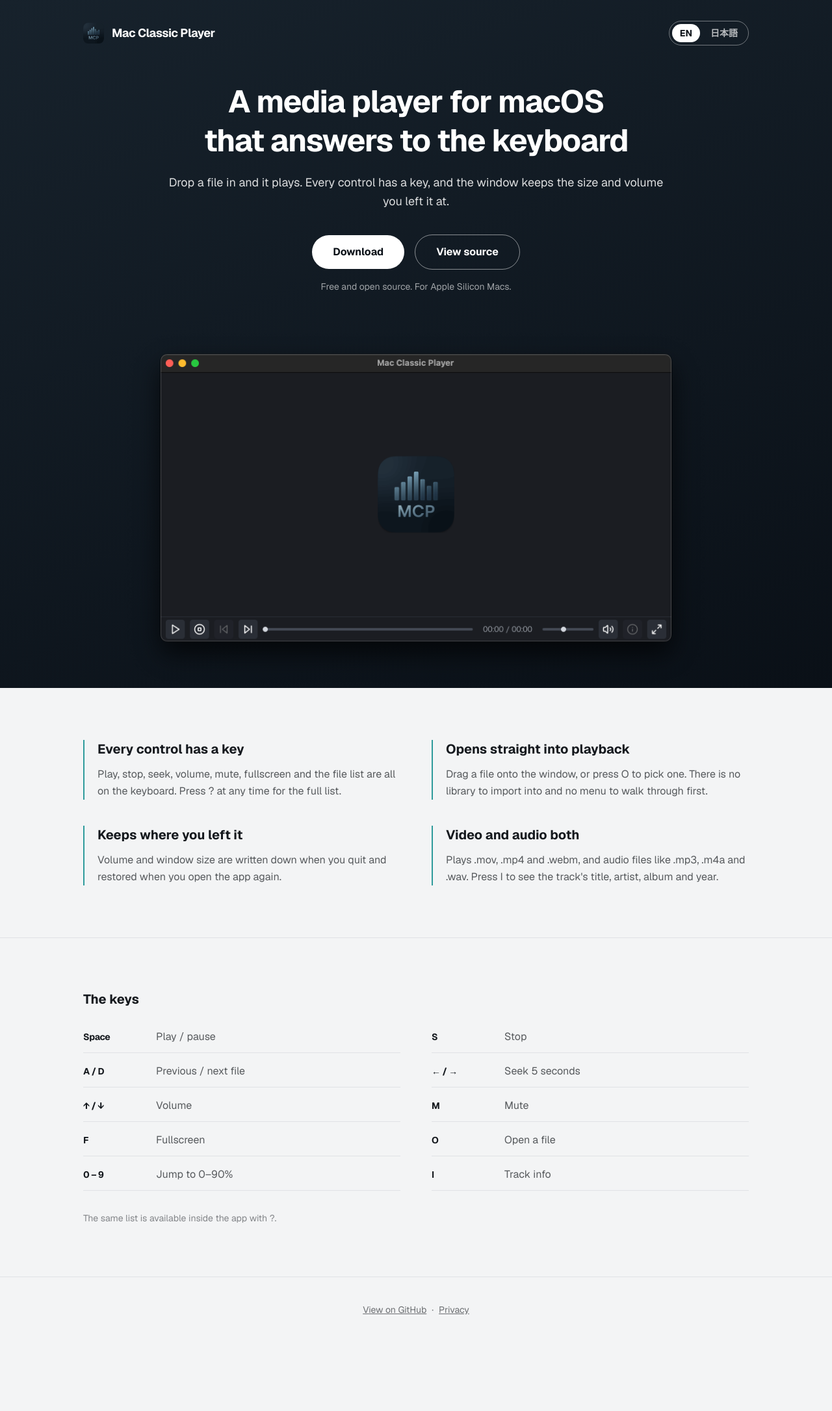
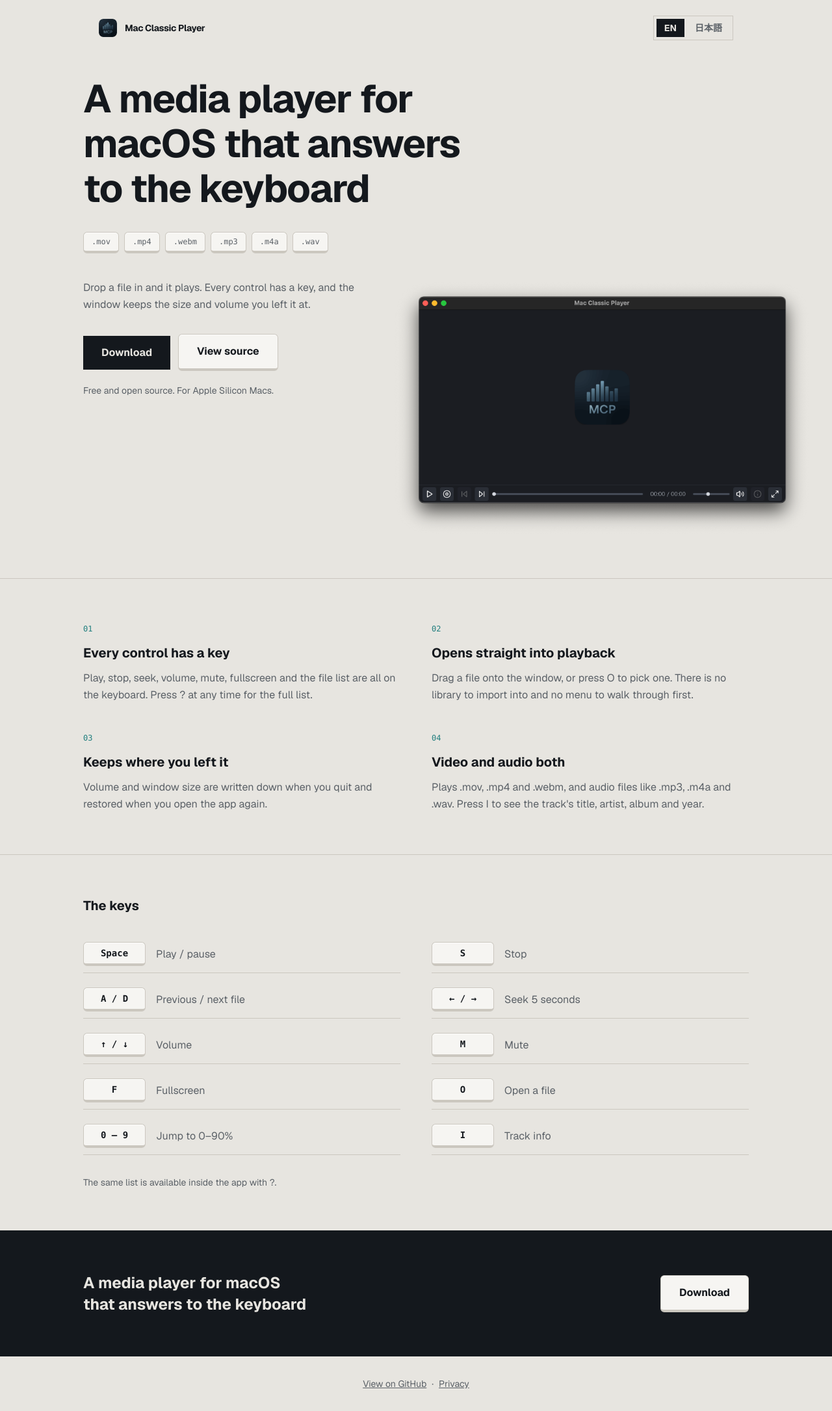
Before and after one commit to piro0919/mac-classic-player, a Next.js app in the folder lp/: page /en in a window 1280 px wide. Shown: the whole page at 65% size. Before the commit the page ends 2066 px from the top, so only its background shows below. Built offline with nearby package versions, Linux system fonts and the light colour scheme.

Commit message:
feat(lp): rebuild the page as a keyboard deck

```diff
--- a/lp/src/app/[locale]/globals.css
+++ b/lp/src/app/[locale]/globals.css
@@ -1,13 +1,16 @@
 @import "tailwindcss";
 
 @theme {
-  /* アイコンの配色をそのまま持ってくる。濃い青灰に、棒グラフの青緑 */
+  /* キーボードのデッキ。灰の樹脂に黒い刻印、差し色はアイコンの青緑 */
+  --color-deck: #e7e5e0;
+  --color-deck-2: #dedbd4;
+  --color-cap: #f6f5f2;
+  --color-ink: #14181d;
+  --color-ink-2: #5b6167;
+  --color-signal: #1f7d7d;
   --color-slate: #17222c;
   --color-abyss: #0a1017;
-  --color-signal: #2e9b9b;
-  --color-ink: #14181d;
-  --color-paper: #f3f4f5;
-  --color-line: #e0e2e5;
+  --color-line: #cbc7bf;
 }
 
 html {
@@ -15,7 +18,7 @@
 }
 
 body {
-  background: var(--color-paper);
+  background: var(--color-deck);
   color: var(--color-ink);
 
   /* 日本語を語のまとまりで折り返す。これが無いと見出しが「を、」や
@@ -23,7 +26,21 @@
   word-break: auto-phrase;
 }
 
-/* 見出しの帯。アプリのウィンドウと同じ暗さに合わせる */
-.brand {
-  background: linear-gradient(160deg, var(--color-slate) 0%, var(--color-abyss) 100%);
+::selection {
+  background: color-mix(in srgb, var(--color-signal) 30%, transparent);
 }
+
+/* キートップ。押し込める厚みを影ではなく下の縁で出す */
+.cap {
+  background: var(--color-cap);
+  border: 1px solid var(--color-line);
+  border-bottom-width: 4px;
+  border-radius: 6px;
+  box-shadow: 0 1px 0 rgba(255, 255, 255, 0.8) inset;
+}
+
+a.cap:active,
+button.cap:active {
+  border-bottom-width: 1px;
+  transform: translateY(3px);
+}
--- a/lp/src/app/[locale]/language-switch.tsx
+++ b/lp/src/app/[locale]/language-switch.tsx
@@ -10,13 +10,13 @@
   const pathname = usePathname();
 
   return (
-    <div className="flex items-center gap-1 rounded-full border border-white/40 p-1 text-sm">
+    <div className="flex items-center gap-1 border border-line p-1 text-sm">
       {(["en", "ja"] as const).map((target) => (
         <Link
-          className={`rounded-full px-3 py-1 font-bold transition ${
+          className={`px-3 py-1 font-bold transition ${
             locale === target
-              ? "bg-white text-[var(--color-abyss)]"
-              : "text-white/70 hover:text-white"
+              ? "bg-ink text-deck"
+              : "text-ink-2 hover:text-ink"
           }`}
           href={pathname}
           key={target}
--- a/lp/src/app/[locale]/layout.tsx
+++ b/lp/src/app/[locale]/layout.tsx
@@ -45,7 +45,6 @@
     metadataBase: new URL("https://mcp.kkweb.io"),
     openGraph: {
       description: t("description"),
-      images: [{ alt: t("title"), height: 630, url: "/ogp.png", width: 1200 }],
       siteName: "Mac Classic Player",
       title: t("title"),
       type: "website",
@@ -55,7 +54,6 @@
     twitter: {
       card: "summary_large_image",
       description: t("description"),
-      images: ["/ogp.png"],
       title: t("title"),
     },
   };
--- a/lp/src/app/[locale]/page.tsx
+++ b/lp/src/app/[locale]/page.tsx
@@ -5,6 +5,8 @@
 
 const REPO = "https://github.com/piro0919/mac-classic-player";
 const DOWNLOAD = `${REPO}/releases/latest`;
+
+const FORMATS = [".mov", ".mp4", ".webm", ".mp3", ".m4a", ".wav"];
 
 type Item = { title: string; body: string };
 type Key = { key: string; action: string };
@@ -21,54 +23,64 @@
 
   return (
     <>
-      {/* 見出し。文章より先に、動いている実物を見せる */}
-      <header className="brand px-6 pt-8 pb-0 text-white">
-        <div className="mx-auto flex max-w-5xl items-center justify-between">
+      <header className="mx-auto flex max-w-5xl items-center justify-between px-6 py-6">
         <div className="flex items-center gap-3">
           <Image
             alt=""
             className="rounded-[24%]"
-              height={32}
+            height={28}
             src="/icon.png"
-              width={32}
+            width={28}
           />
-            <span className="font-bold text-lg tracking-tight">
+          <span className="font-bold text-sm tracking-tight">
             Mac Classic Player
           </span>
         </div>
         <LanguageSwitch />
+      </header>
+
+      {/* 見出しに窓を重ねる。文章より先に、押すものと映るものを見せる */}
+      <section className="overflow-hidden px-6 pt-8 pb-16">
+        <div className="mx-auto max-w-5xl">
+          <h1 className="max-w-3xl text-balance font-bold text-4xl leading-[1.15] tracking-tight sm:text-6xl">
+            {t("hero.title")}
+          </h1>
+
+          <div className="mt-8 flex flex-wrap gap-2">
+            {FORMATS.map((ext) => (
+              <span
+                className="cap px-3 py-1.5 font-mono text-ink-2 text-xs"
+                key={ext}
+              >
+                {ext}
+              </span>
+            ))}
           </div>
 
-        <div className="mx-auto mt-14 max-w-3xl text-center">
-          <h1 className="text-balance font-bold text-4xl leading-tight tracking-tight sm:text-5xl">
-            {t("hero.title")}
-          </h1>
-          <p className="mt-5 text-pretty text-lg text-white/85 leading-relaxed">
+          <div className="mt-10 grid gap-10 lg:grid-cols-[minmax(0,1fr)_minmax(0,1.25fr)] lg:items-start">
+            <div className="min-w-0">
+              <p className="text-pretty text-ink-2 leading-relaxed">
                 {t("hero.tagline")}
               </p>
-
-          <div className="mt-9 flex flex-wrap items-center justify-center gap-4">
+              <div className="mt-8 flex flex-wrap items-center gap-3">
                 <a
-              className="rounded-full bg-white px-8 py-3.5 font-bold text-abyss transition hover:bg-white/90"
+                  className="bg-ink px-7 py-3.5 font-bold text-deck transition hover:bg-signal"
                   href={DOWNLOAD}
                 >
                   {t("hero.download")}
                 </a>
-            <a
-              className="rounded-full border border-white/50 px-8 py-3.5 font-bold transition hover:bg-white/10"
-              href={REPO}
-            >
+                <a className="cap px-7 py-3.5 font-bold text-ink" href={REPO}>
                   {t("hero.source")}
                 </a>
               </div>
-          <p className="mt-4 text-sm text-white/60">{t("hero.note")}</p>
+              <p className="mt-5 text-ink-2 text-sm">{t("hero.note")}</p>
             </div>
 
-        {/* 起動した直後の窓。これがそのまま再生画面になる */}
-        <div className="mx-auto mt-14 max-w-4xl">
+            {/* 窓は右端で裁ち落とす。全体を収めると中央のスクショに戻る */}
+            <div className="-mr-10 min-w-0 sm:-mr-16 lg:-mr-24">
               <Image
                 alt={t("screens.window")}
-            className="w-full translate-y-px rounded-t-2xl"
+                className="w-full"
                 height={505}
                 priority={true}
                 quality={100}
@@ -76,42 +88,61 @@
                 width={820}
               />
             </div>
-      </header>
+          </div>
+        </div>
+      </section>
 
-      {/* することは4つ。枠で囲まず、青緑の罫だけで区切る */}
-      <section className="px-6 py-20">
+      {/* することは4つ。番号を振って並べる */}
+      <section className="border-line border-t px-6 py-16">
         <div className="mx-auto grid max-w-5xl gap-x-12 gap-y-10 sm:grid-cols-2">
-          {features.map((item) => (
-            <div className="border-signal border-l-2 pl-5" key={item.title}>
-              <h2 className="font-bold text-xl">{item.title}</h2>
-              <p className="mt-3 text-ink/70 leading-relaxed">{item.body}</p>
+          {features.map((item, i) => (
+            <div key={item.title}>
+              <span className="font-mono text-signal text-xs">
+                {String(i + 1).padStart(2, "0")}
+              </span>
+              <h2 className="mt-3 font-bold text-xl">{item.title}</h2>
+              <p className="mt-3 text-ink-2 leading-relaxed">{item.body}</p>
             </div>
           ))}
         </div>
       </section>
 
-      {/* このアプリの芯はキー操作なので、一覧を文字で置く */}
-      <section className="border-line border-t px-6 py-20">
+      {/* このアプリの芯はキー操作なので、キートップそのものを並べる */}
+      <section className="border-line border-t px-6 py-16">
         <div className="mx-auto max-w-5xl">
           <h2 className="font-bold text-xl">{t("shortcuts.title")}</h2>
-          <dl className="mt-8 grid gap-x-12 gap-y-4 sm:grid-cols-2">
+          <dl className="mt-8 grid gap-x-12 gap-y-3 sm:grid-cols-2">
             {keys.map((one) => (
               <div
-                className="border-line flex items-baseline gap-4 border-b pb-3"
+                className="flex items-center gap-4 border-line border-b py-2.5"
                 key={one.key}
               >
-                <dt className="min-w-24 font-bold text-sm tracking-tight">
+                <dt className="cap min-w-24 px-3 py-1.5 text-center font-bold font-mono text-sm">
                   {one.key}
                 </dt>
-                <dd className="text-ink/70">{one.action}</dd>
+                <dd className="text-ink-2">{one.action}</dd>
               </div>
             ))}
           </dl>
-          <p className="mt-8 text-ink/50 text-sm">{t("shortcuts.note")}</p>
+          <p className="mt-8 text-ink-2 text-sm">{t("shortcuts.note")}</p>
         </div>
       </section>
 
-      <footer className="border-line border-t px-6 py-10 text-center text-ink/60 text-sm">
+      <section className="bg-ink px-6 py-16 text-deck">
+        <div className="mx-auto flex max-w-5xl flex-col gap-6 sm:flex-row sm:items-center sm:justify-between">
+          <p className="max-w-md text-balance font-bold text-2xl leading-snug">
+            {t("hero.title")}
+          </p>
+          <a
+            className="cap shrink-0 px-7 py-3.5 font-bold text-ink"
+            href={DOWNLOAD}
+          >
+            {t("hero.download")}
+          </a>
+        </div>
+      </section>
+
+      <footer className="px-6 py-8 text-center text-ink-2 text-sm">
         <a className="underline" href={REPO}>
           {t("footer.source")}
         </a>
```
Also changed, not shown: lp/src/app/[locale]/opengraph-image.tsx (added, +89 -0 lines). Lines whose indentation alone changed are shown as unchanged.
